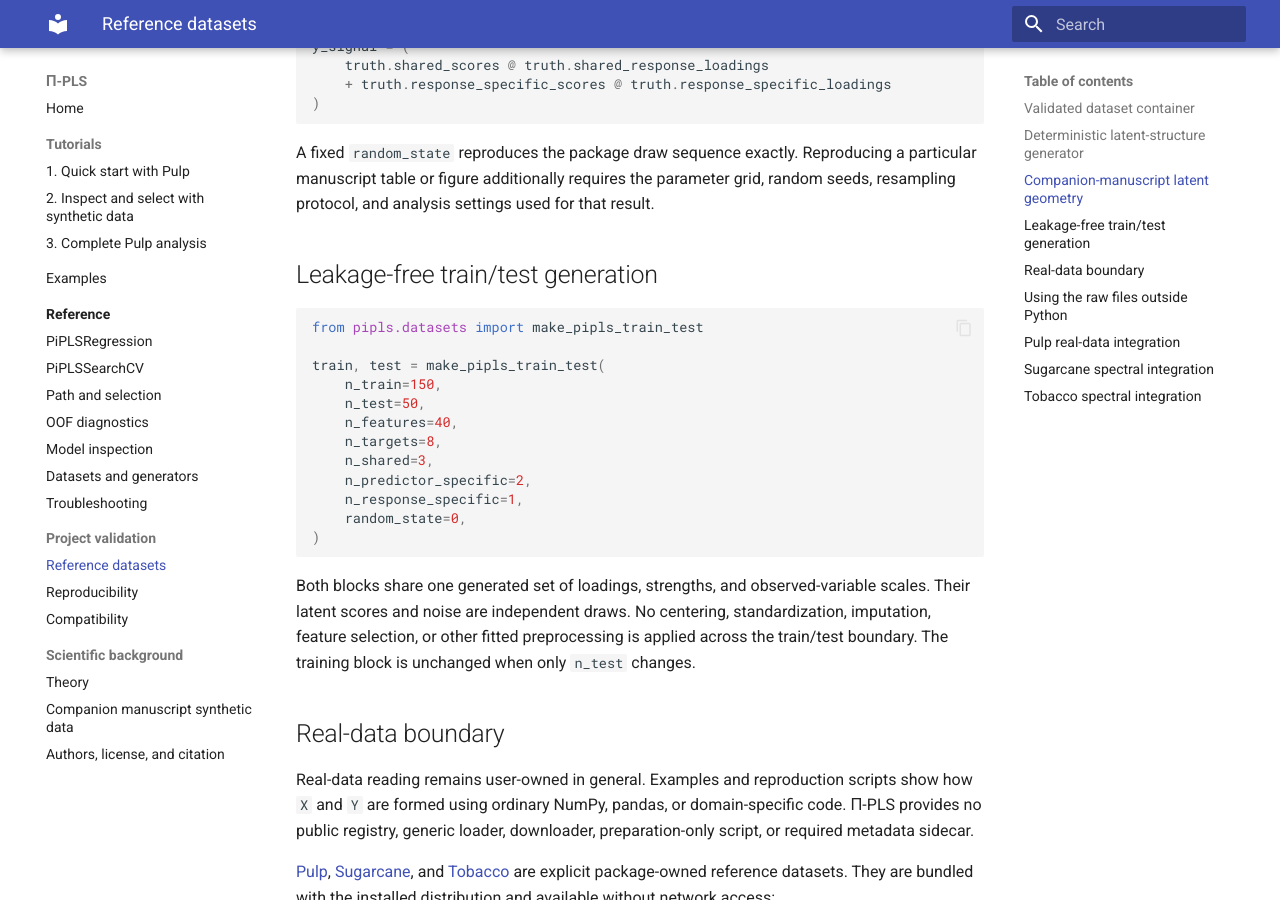
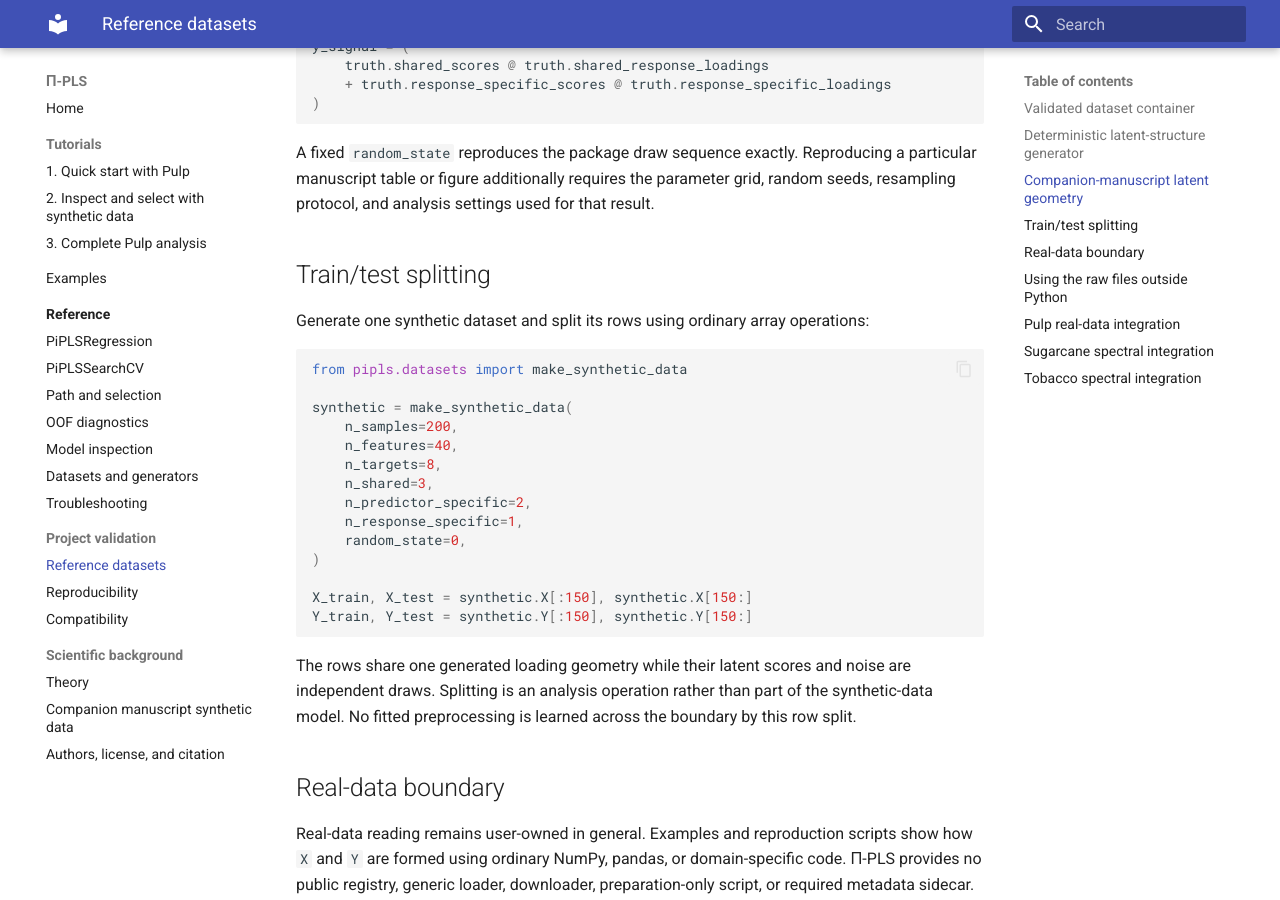
Before and after one commit to stefanlindstroem/pipls_private, an MkDocs documentation site: the page built from docs/datasets.md, in a window 1280 px wide and 900 px high, scrolled down 3213 px. Built offline with MkDocs 1.6.1 and Material for MkDocs 9.7.7, drawn with Linux system fonts in a browser that asks for light colours.

Commit message:
Split synthetic tutorial data explicitly

````diff
--- a/docs/datasets.md
+++ b/docs/datasets.md
@@ -181,14 +181,15 @@ A fixed `random_state` reproduces the package draw sequence exactly. Reproducing
 manuscript table or figure additionally requires the parameter grid, random seeds, resampling
 protocol, and analysis settings used for that result.
 
-## Leakage-free train/test generation
+## Train/test splitting
+
+Generate one synthetic dataset and split its rows using ordinary array operations:
 
 ```python
-from pipls.datasets import make_pipls_train_test
+from pipls.datasets import make_synthetic_data
 
-train, test = make_pipls_train_test(
-    n_train=150,
-    n_test=50,
+synthetic = make_synthetic_data(
+    n_samples=200,
     n_features=40,
     n_targets=8,
     n_shared=3,
@@ -196,12 +197,14 @@ train, test = make_pipls_train_test(
     n_response_specific=1,
     random_state=0,
 )
+
+X_train, X_test = synthetic.X[:150], synthetic.X[150:]
+Y_train, Y_test = synthetic.Y[:150], synthetic.Y[150:]
 ```
 
-Both blocks share one generated set of loadings, strengths, and observed-variable scales. Their
-latent scores and noise are independent draws. No centering, standardization, imputation, feature
-selection, or other fitted preprocessing is applied across the train/test boundary. The training
-block is unchanged when only `n_test` changes.
+The rows share one generated loading geometry while their latent scores and noise are independent
+draws. Splitting is an analysis operation rather than part of the synthetic-data model. No fitted
+preprocessing is learned across the boundary by this row split.
 
 ## Real-data boundary
 
````
Also changed, not shown: CHANGELOG.md (+3 -0 lines), docs/tutorials/synthetic.md (+12 -12 lines), 2 other files.
